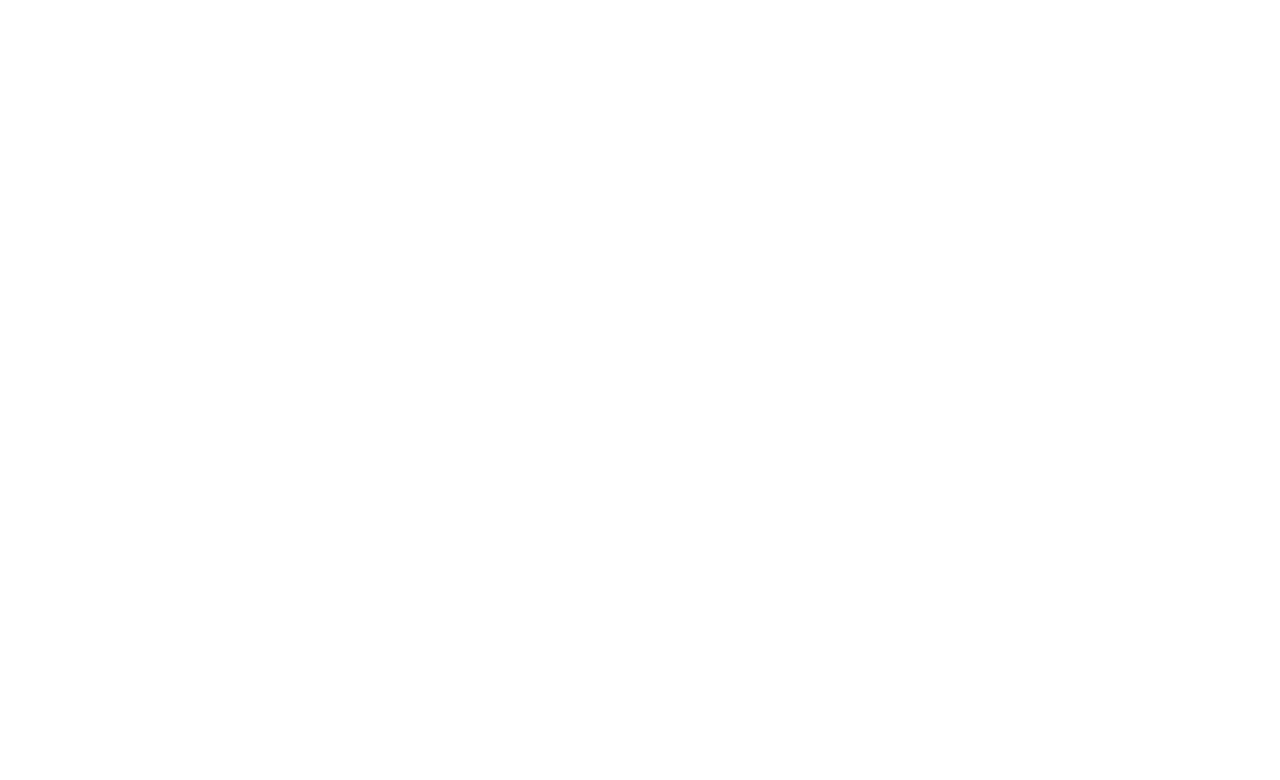
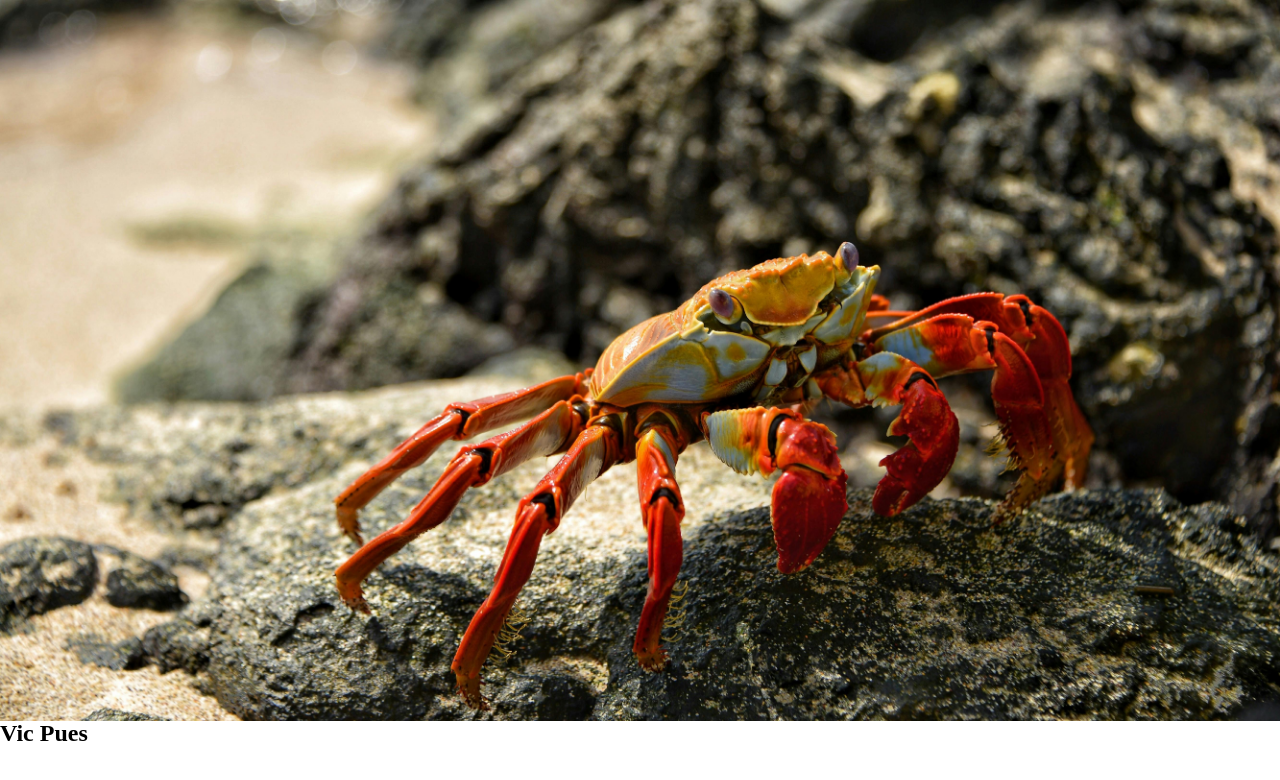
Before and after one commit to vicpues/odin-homepage, a React (Vite) app: page / in a window 1280 px wide. Shown: the top 780 px of the page. Built offline with nearby package versions, Linux system fonts and the light colour scheme.

Commit message:
feat: Add hero section element

```diff
--- a/src/App.jsx
+++ b/src/App.jsx
@@ -1,5 +1,11 @@
+import Hero from "./Hero";
+
 function App() {
-  return <></>;
+  return (
+    <main>
+      <Hero />
+    </main>
+  );
 }
 
 export default App;
--- /dev/null
+++ b/src/Hero.jsx
@@ -0,0 +1,14 @@
+import CrabHeroImage from "./assets/images/crab-hero.jpg";
+
+export default function Hero() {
+  return (
+    <section className="hero">
+      <figure>
+        <img src={CrabHeroImage} alt="" />
+        <figcaption>
+          <h1>Vic Pues</h1>
+        </figcaption>
+      </figure>
+    </section>
+  );
+}
```
Also changed, not shown: src/assets/images/crab-hero.jpg (added).
